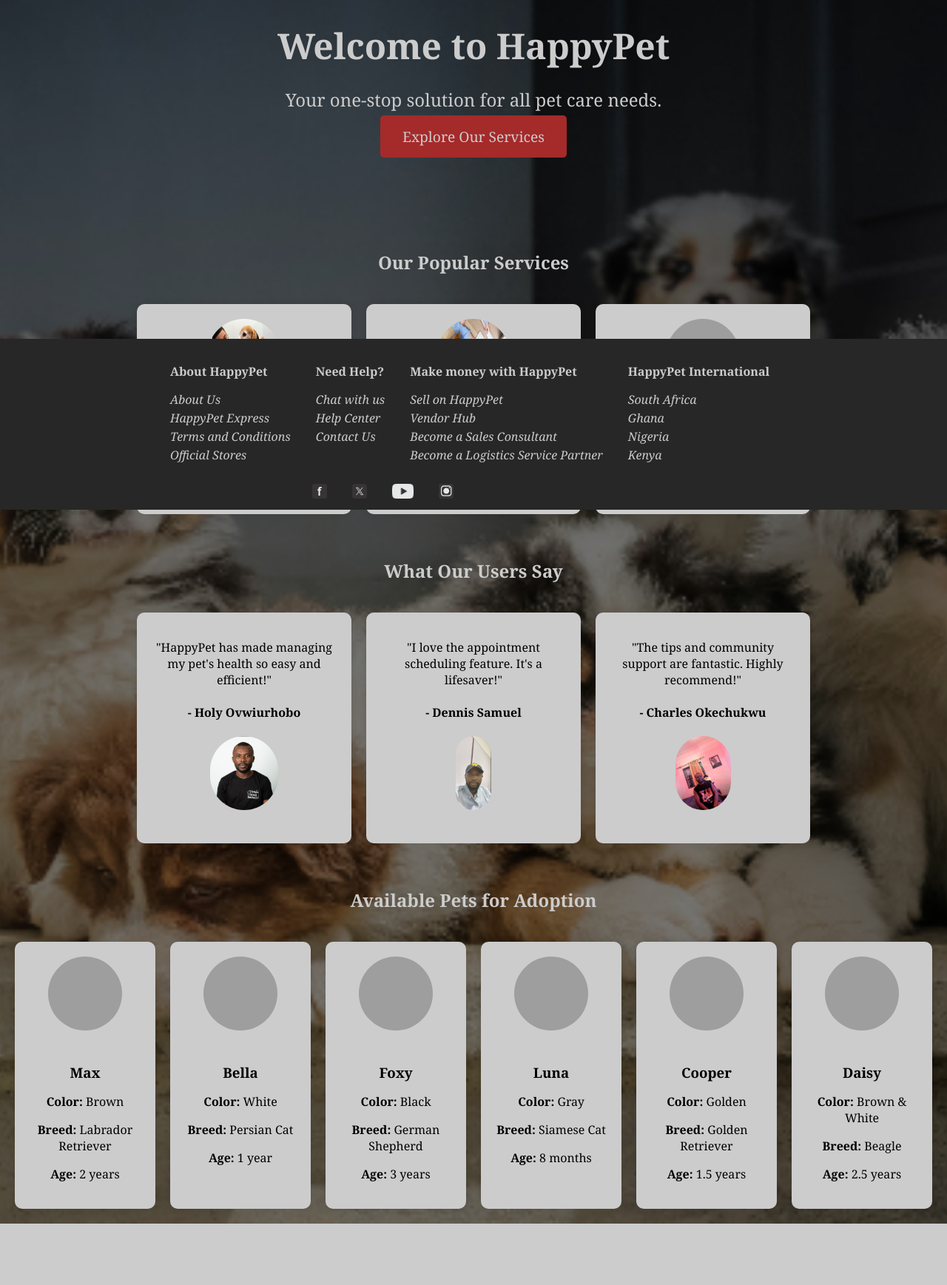
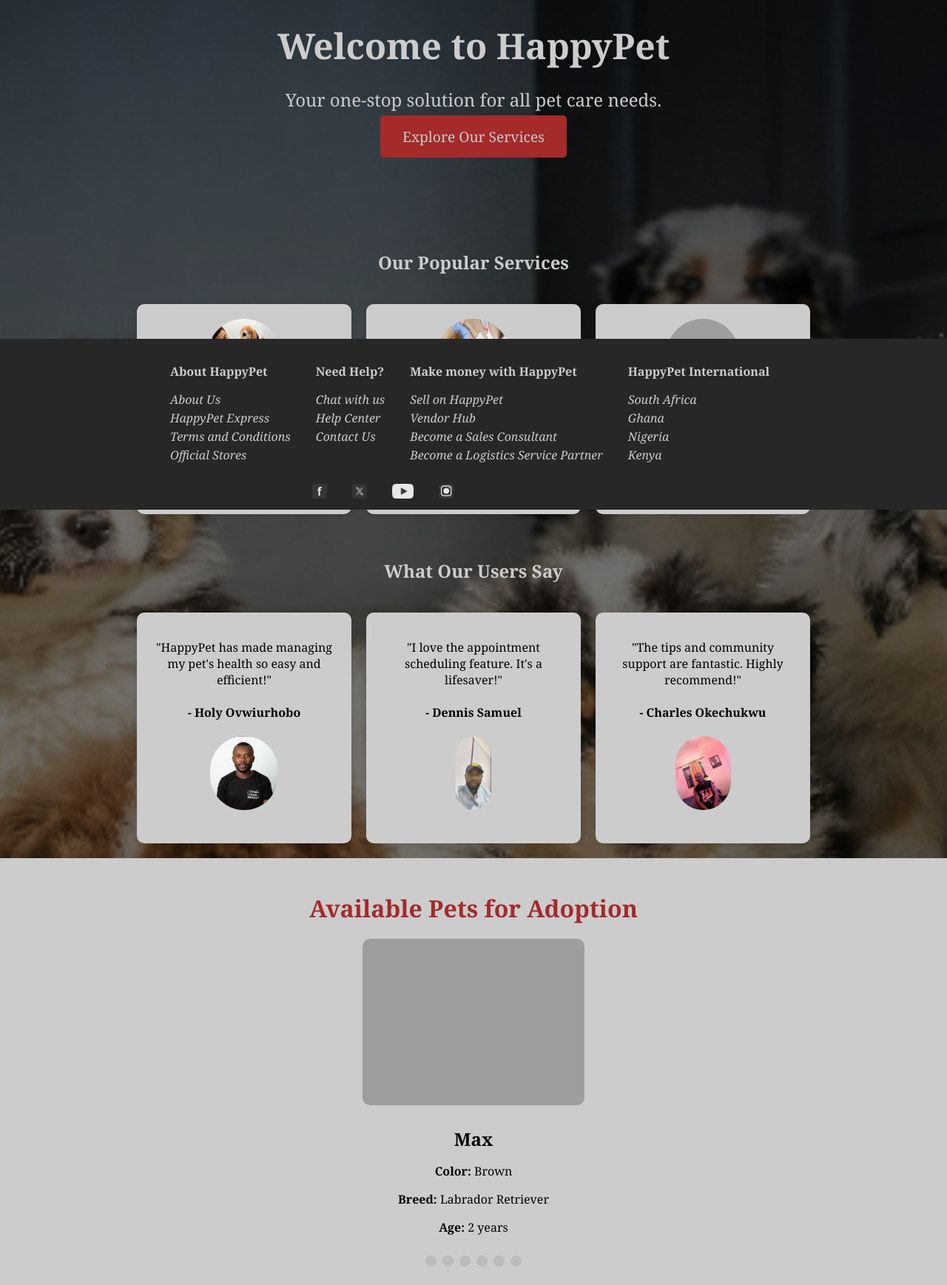
Before and after one commit to CharlesOkechukwu/Happy_pets, a Flask app: page / in a window 1280 px wide. Shown: the part 111-1848 px from the top of the page at 74% size. Before the commit the page ends 1765 px from the top, so only its background shows below. Run offline with Flask 3, Linux system fonts and the light colour scheme; grey boxes are pictures that could not be loaded.

Commit message:
templates/home.html, static/styles/base.css

```diff
--- a/static/styles/base.css
+++ b/static/styles/base.css
@@ -229,6 +229,102 @@ text-decoration: none;
 .service-card h3 {
     margin-bottom: 10px;
 }
+.available-pets {
+    padding: 20px;
+    background-color: #CCCCCC;
+    text-align: center;
+}
+
+.available-pets h2 {
+    color: #a52a2a;
+    font-size: 2em;
+    margin-bottom: 20px;
+}
+
+.slideshow-container {
+    position: relative;
+    max-width: 100%;
+    margin: auto;
+}
+
+.slides {
+    display: flex;
+    overflow: hidden;
+    width: 100%;
+    position: relative;
+}
+
+.slides .pet-card {
+    width: 100%;
+    flex-shrink: 0;
+    transition: transform 0.5s ease-in-out;
+    display: none;
+}
+
+.slides .pet-card img {
+    border-radius: 10px;
+    width: 100%;
+    height: auto;
+    max-width: 300px;
+    margin: auto;
+}
+
+.slides .pet-card h3 {
+    font-size: 1.5em;
+    margin-bottom: 10px;
+    text-align: center;
+}
+
+.slides .pet-card p {
+    font-size: 1em;
+    margin-bottom: 5px;
+}
+
+/* Hide all slides by default */
+input[type="radio"] {
+    display: none;
+}
+
+input[type="radio"]:checked + .slides .pet-card {
+    display: block;
+}
+
+/* Navigation dots */
+.navigation {
+    text-align: center;
+    margin-top: 20px;
+}
+
+.navigation label {
+    cursor: pointer;
+    height: 15px;
+    width: 15px;
+    margin: 0 2px;
+    background-color: #bbb;
+    border-radius: 50%;
+    display: inline-block;
+    transition: background-color 0.6s ease;
+}
+
+.navigation label:hover, input[type="radio"]:checked + .slides ~ .navigation label[for="slide1"],
+input[type="radio"]:checked + .slides ~ .navigation label[for="slide2"],
+input[type="radio"]:checked + .slides ~ .navigation label[for="slide3"],
+input[type="radio"]:checked + .slides ~ .navigation label[for="slide4"],
+input[type="radio"]:checked + .slides ~ .navigation label[for="slide5"],
+input[type="radio"]:checked + .slides ~ .navigation label[for="slide6"] {
+    background-color: #717171;
+}
+
+/* Slider transitions */
+#slide1:checked ~ .slides .pet-card:nth-child(1),
+#slide2:checked ~ .slides .pet-card:nth-child(2),
+#slide3:checked ~ .slides .pet-card:nth-child(3),
+#slide4:checked ~ .slides .pet-card:nth-child(4),
+#slide5:checked ~ .slides .pet-card:nth-child(5),
+#slide6:checked ~ .slides .pet-card:nth-child(6) {
+    display: block;
+}
+
 
 /* Styling footer content */
 .footer-content {
--- a/templates/home.html
+++ b/templates/home.html
@@ -60,51 +60,70 @@
     </section>
 
     <!-- Available Pet for Adoption -->
-    <section class="services">
+    <section class="available-pets">
         <h2>Available Pets for Adoption</h2>
-        <div class="service-cards">
-            <div class="service-card">
-                <img src="{{ url_for('static', filename='images/max.jpg') }}" alt=" ">
+        <div class="slideshow-container">
+            <input type="radio" name="slider" id="slide1" checked>
+            <input type="radio" name="slider" id="slide2">
+            <input type="radio" name="slider" id="slide3">
+            <input type="radio" name="slider" id="slide4">
+            <input type="radio" name="slider" id="slide5">
+            <input type="radio" name="slider" id="slide6">
+
+            <div class="slides">
+                <div class="pet-card" id="s1">
+                    <img src="/static/images/max.jpg" alt="Max">
                     <h3>Max</h3>
                     <p><strong>Color:</strong> Brown</p>
                     <p><strong>Breed:</strong> Labrador Retriever</p>
                     <p><strong>Age:</strong> 2 years</p>
                 </div>
-            <div class="service-card">
-                <img src="{{ url_for('static', filename='images/Bella.jpg') }}" alt=" ">
+                <div class="pet-card" id="s2">
+                    <img src="/static/images/Bella.jpg" alt="Bella">
                     <h3>Bella</h3>
                     <p><strong>Color:</strong> White</p>
                     <p><strong>Breed:</strong> Persian Cat</p>
                     <p><strong>Age:</strong> 1 year</p>
                 </div>
-            <div class="service-card">
-                <img src="{{ url_for('static', filename='images/Foxy.jpg') }}" alt=" ">
-                <h3>Foxy</h3>
+                <div class="pet-card" id="s3">
+                    <img src="/static/images/Foxy.jpg" alt="Foxy">
+                    <h3>Charlie</h3>
                     <p><strong>Color:</strong> Black</p>
                     <p><strong>Breed:</strong> German Shepherd</p>
                     <p><strong>Age:</strong> 3 years</p>
                 </div>
-            <div class="service-card">
-                <img src="{{ url_for('static', filename='images/Luna.png') }}" alt=" ">
+                <div class="pet-card" id="s4">
+                    <img src="/static/images/Luna.png" alt="Luna">
                     <h3>Luna</h3>
                     <p><strong>Color:</strong> Gray</p>
                     <p><strong>Breed:</strong> Siamese Cat</p>
                     <p><strong>Age:</strong> 8 months</p>
                 </div>
-            <div class="service-card">
-                <img src="{{ url_for('static', filename='images/Cooper.jpg') }}" alt=" ">
+                <div class="pet-card" id="s5">
+                    <img src="/static/images/Cooper.jpg" alt="Cooper">
                     <h3>Cooper</h3>
                     <p><strong>Color:</strong> Golden</p>
                     <p><strong>Breed:</strong> Golden Retriever</p>
                     <p><strong>Age:</strong> 1.5 years</p>
                 </div>
-            <div class="service-card">
-                <img src="{{ url_for('static', filename='images/Daisy.jpg') }}" alt=" ">
+                <div class="pet-card" id="s6">
+                    <img src="/static/images/Daisy.jpg" alt="Daisy">
                     <h3>Daisy</h3>
                     <p><strong>Color:</strong> Brown & White</p>
                     <p><strong>Breed:</strong> Beagle</p>
                     <p><strong>Age:</strong> 2.5 years</p>
                 </div>
             </div>
+
+            <div class="navigation">
+                <label for="slide1"></label>
+                <label for="slide2"></label>
+                <label for="slide3"></label>
+                <label for="slide4"></label>
+                <label for="slide5"></label>
+                <label for="slide6"></label>
+            </div>
+        </div>
+    </section>
 </section>
 {% endblock %}
```
Lines whose indentation alone changed are shown as unchanged.
